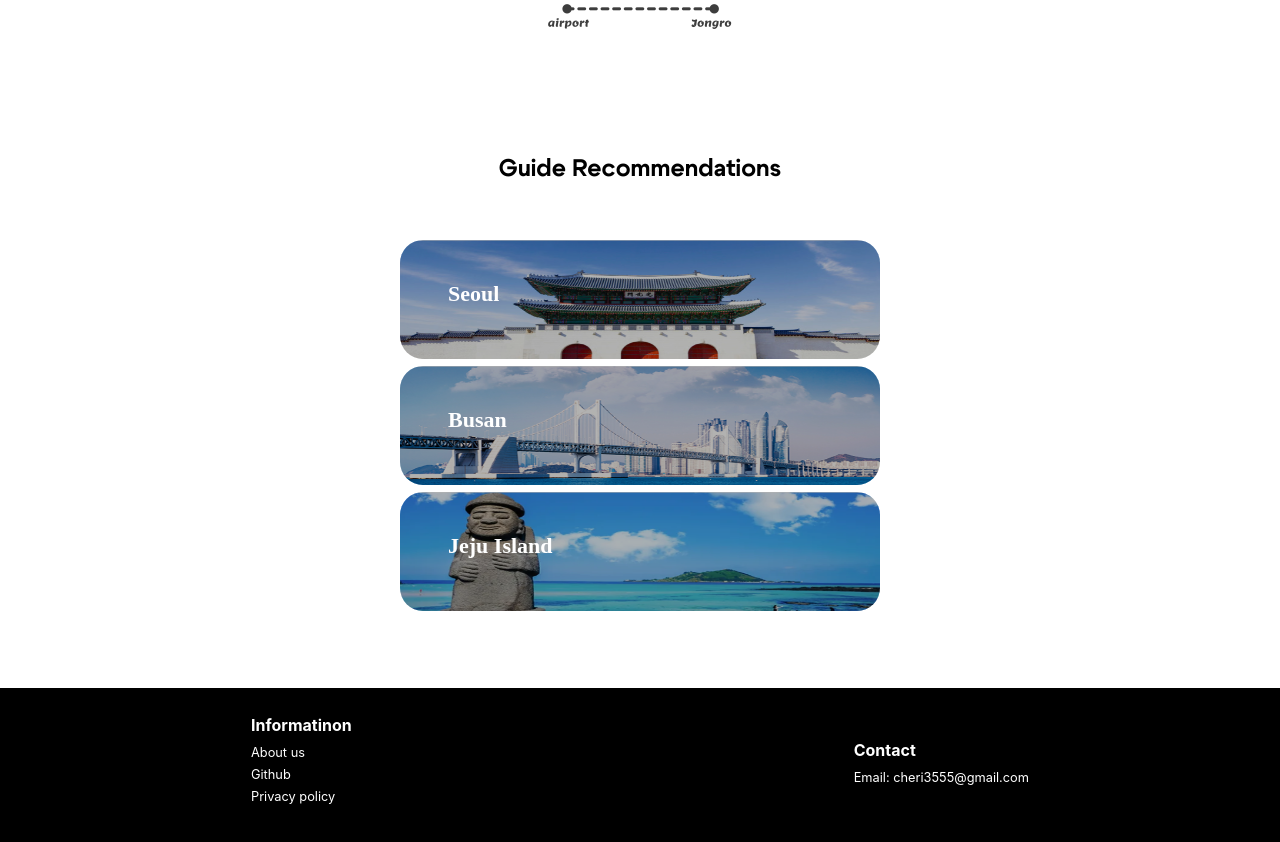
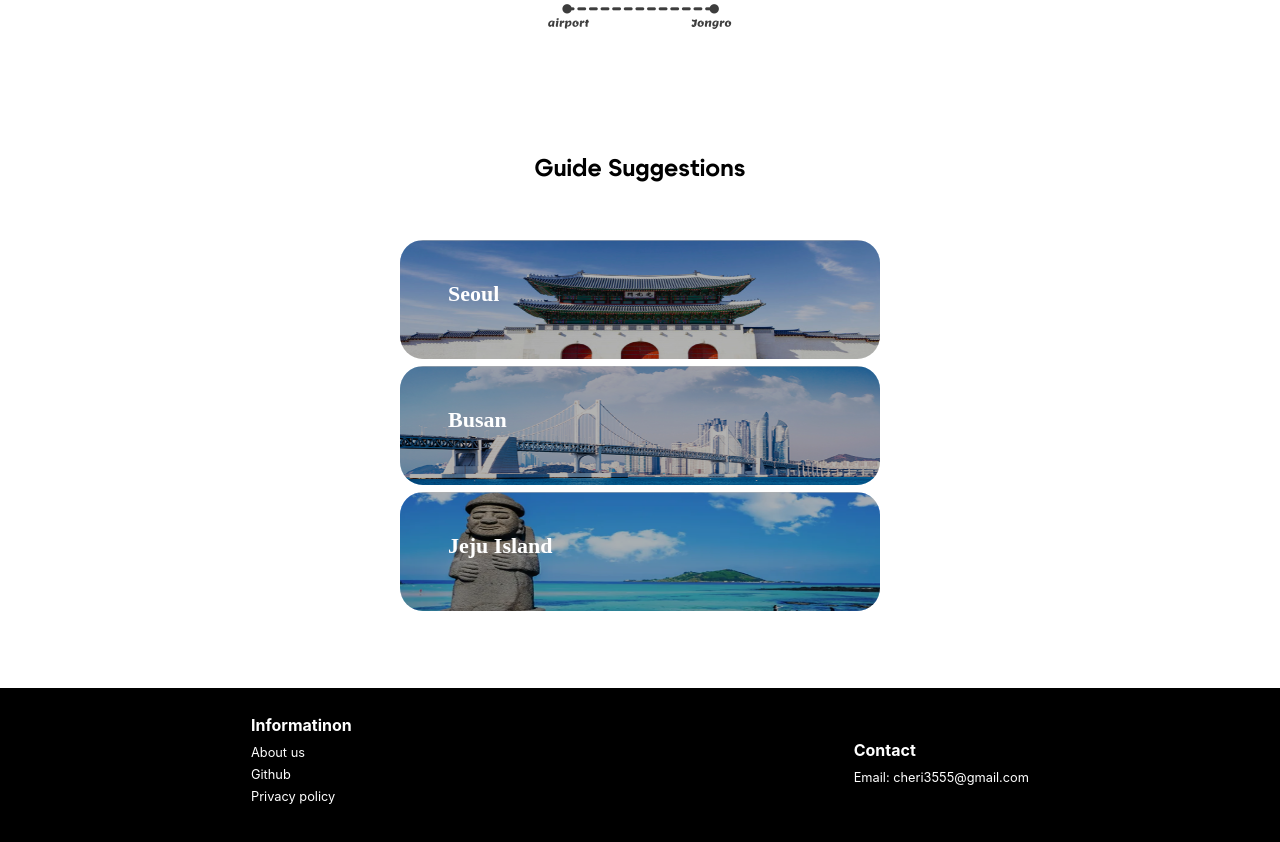
Before and after one commit to GEN-AI-CHERI/CHERI-FRONT, a React (Create React App) app: page /main in a window 1280 px wide. Shown: the part 1360-2202 px from the top of the page. Built offline with nearby package versions, Linux system fonts and the light colour scheme; no server answers.

Commit message:
💄 텍스트 수정

```diff
--- a/src/components/Main/Infos.js
+++ b/src/components/Main/Infos.js
@@ -74,7 +74,7 @@ const Infos = () => {
           </div>
         </Wrapper>
         <Destinations>
-          <div className="text">Guide Recommendations</div>
+          <div className="text">Guide Suggestions</div>
           <div className="list">
             <div className="dest">
               <img src={seoul} alt=""></img>
```
